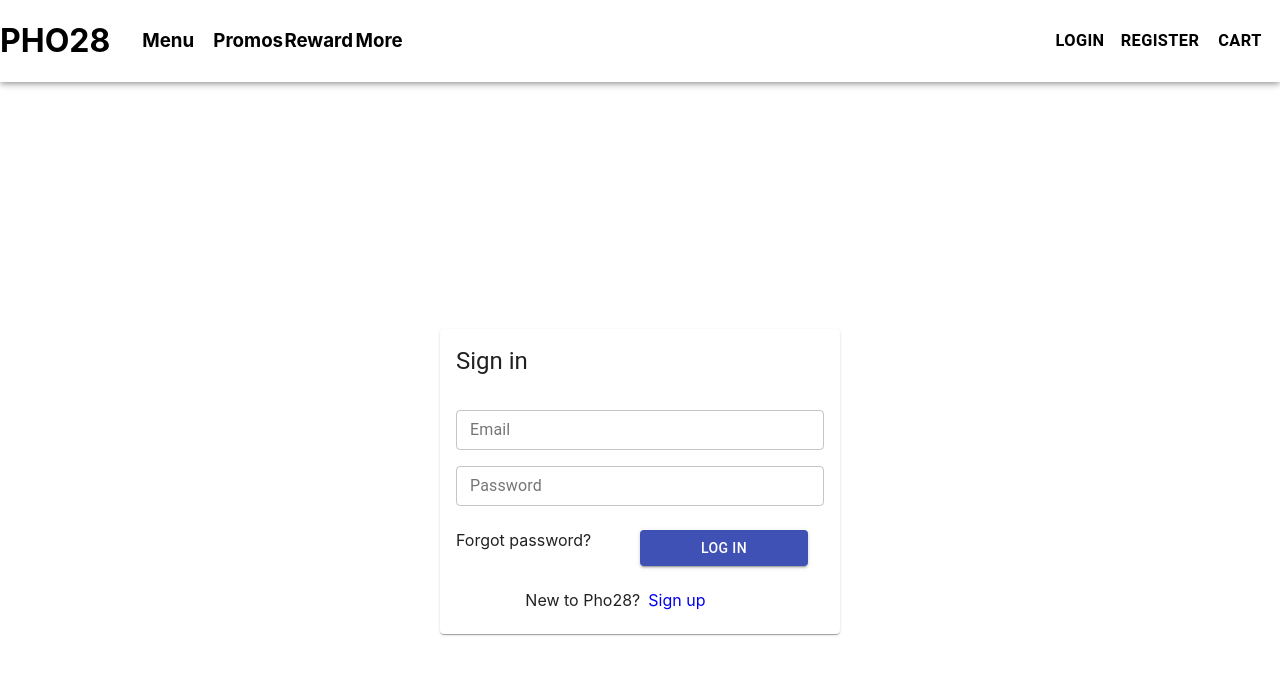
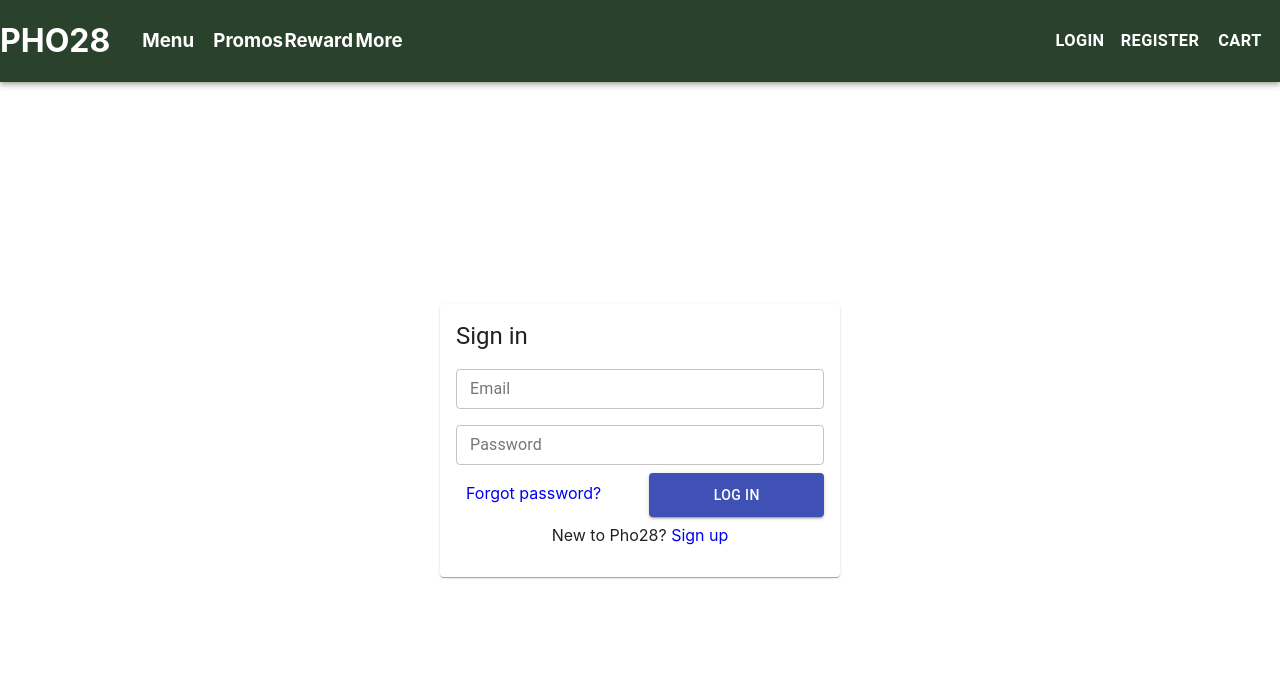
Before and after one commit to hoangtran5369/restaurant_frontend, a React (Create React App) app: page /login in a window 1280 px wide. Shown: the top 674 px of the page. Built offline with nearby package versions, Linux system fonts and the light colour scheme.

Commit message:
refactored login form

```diff
--- a/src/components/Login.js
+++ b/src/components/Login.js
@@ -1,10 +1,29 @@
-import { Button, Card, CardContent, Divider, Grid, TextField, Typography } from "@material-ui/core";
+import { Button, Card, CardContent, Divider, Grid, TextField, Typography, Box } from "@material-ui/core";
 import { Link, useHistory } from "react-router-dom";
 import Navbar from "./Navbar";
-import { Box } from "@material-ui/core";
 import {useForm} from "react-hook-form";
 import {logIn} from "../store/auth/reducer";
 import { useSelector, useDispatch } from 'react-redux'
+import styled from "styled-components";
+
+const InputField = styled(TextField)`
+    margin: 0.5rem 0;
+`
+const ForgotPassLink = styled.a`
+    padding: 10px;
+    display: block;
+    flex-basis: 50%;
+`
+
+const LoginButton = styled(Button)`
+    padding: 10px;
+    flex-basis: 50%;
+`
+
+const SignupPrompt = styled.p`
+    text-align: center;
+    margin: 0.5rem 0;
+`
 
 function Login() {
     const dispatch = useDispatch()
@@ -22,55 +41,28 @@ function Login() {
 
 
     return (
-        <div>
+        <Box minHeight="100vh" flexDirection="column" display="flex">
             <Navbar />
-            <Box display="flex" minHeight="100vh" justifyContent="space-around" alignItems="center">
+            <Box flexGrow={1} display="flex" justifyContent="space-around" alignItems="center">
                 <Box minWidth="300px" maxWidth="400px">
-
                 <Card>
                     <CardContent>
                         <form onSubmit={onSubmit}>
-                            <Grid container spacing={3}>
-                                <Grid item xs={12}> <Typography variant="h5" component="h2" gutterBottom>Sign in</Typography> </Grid>
-                                <Grid item xs={12}>
-                                    <Grid container spacing={2}>
-                                        <Grid item xs={12}>
-                                            <TextField {...register('email')} fullWidth label="Email" name="email" size="small" variant="outlined" />
-                                        </Grid>
-                                        <Grid item xs={12}>
-                                            <TextField {...register('password')} fullWidth label="Password" name="password" size="small" type="password" variant="outlined" />
-                                        </Grid>
-                                    </Grid>
-                                </Grid>
-                                <Grid item container spacing={2} xs={12}>
-                                    <Grid item xs={6}>
-                                        <a>Forgot password?</a>
-                                    </Grid>
-                                    <Grid item xs={6}>
+                            <Typography variant="h5" component="h2" gutterBottom>Sign in</Typography>
+                            <InputField {...register('email')} fullWidth label="Email" name="email" size="small" variant="outlined" />
+                            <InputField {...register('password')} fullWidth label="Password" name="password" size="small" type="password" variant="outlined" />
+                            <Box display="flex">
+                                <ForgotPassLink href="/">Forgot password?</ForgotPassLink>
+                                <LoginButton color="primary" fullWidth type="submit" variant="contained">Log in</LoginButton>
+                            </Box>
 
-                                    <Button color="primary" fullWidth type="submit" variant="contained">
-                                        Log in
-                                    </Button>
-                                    </Grid>
-                                </Grid>
-                                <Divider />
-                                <Grid item xs={12} container direction="row" justify="space-around" alignItems="center">
-                                        <Grid item xs={8}>
-                                        <Box component="span" m={1}>
-                                        New to Pho28?
-                                        </Box>
-                                        <Link to="/register">
-                                        Sign up
-                                        </Link>
-                                        </Grid>
-                                </Grid>
-                            </Grid>
+                            <SignupPrompt>New to Pho28? <Link to="/register">Sign up</Link></SignupPrompt>
                         </form>
                     </CardContent>
                 </Card>
                 </Box>
             </Box>
-        </div>
+        </Box>
     );
 }
 
```
